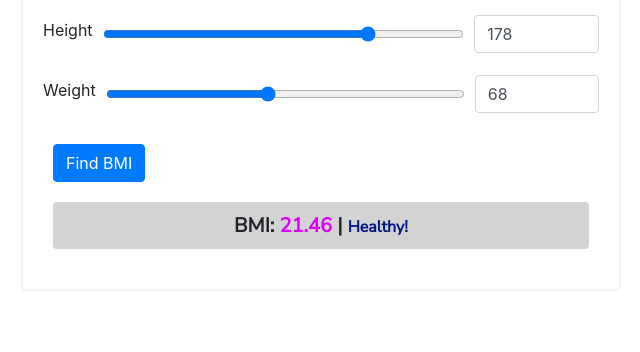
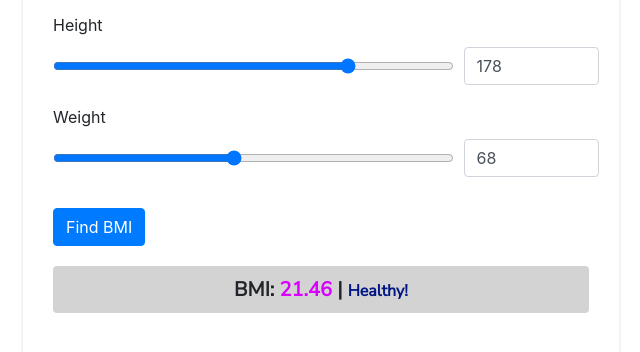
Before and after one commit to adarshm07/bmi-calc-javascript, a plain HTML site: page index.html in a window 1280 px wide. Shown: the part 104-456 px from the top of the page, without its empty margins (319-959 px from the left). Drawn offline with nearby package versions, Linux system fonts and the light colour scheme.

Commit message:
Add files via upload

```diff
--- a/index.html
+++ b/index.html
@@ -12,19 +12,23 @@
   <div class="container">
     <div class="bmicalc">
       <h2>BMI Calculator</h2>
+
+      <div class="labelBMI">
+        <label for="height">Height</label>
+      </div>
       <div class="heightSection">
         <!-- Height in cm -->
-        <div class="labelBMI">
-        <label for="height">Height</label>
-        </div>
+
         <input type="range" class="form-control-range" id="isHeightRange" step="1" min="40" max="225" value="178" oninput="isUserHeight(this)"/>
         <input type="text" class="form-control" name="" id="isHeight" oninput="isUserHeight(this)">
       </div>
+
+      <div class="labelBMI">
+        <label for="weight">Weight</label>
+        </div>
       <div class="weightSection">
         <!-- Weight in kg -->
-        <div class="labelBMI">
-          <label for="weight">Weight</label>
-          </div>
+
         <input type="range" class="form-control-range" id="isWeightRange" step="1" min="1" max="150" value="68" oninput="isUserWeight(this)"/>
         <input type="text" class="form-control" name="" id="isWeight" oninput="isUserWeight(this)">
       </div>
--- a/style.css
+++ b/style.css
@@ -59,3 +59,9 @@ p.bmi {
 .heightSection > .form-control, .weightSection > .form-control {
     width: 32%;
 }
+
+.labelBMI {
+    position: relative;
+    top: 9px;
+    margin: 0 10px;
+}
```
